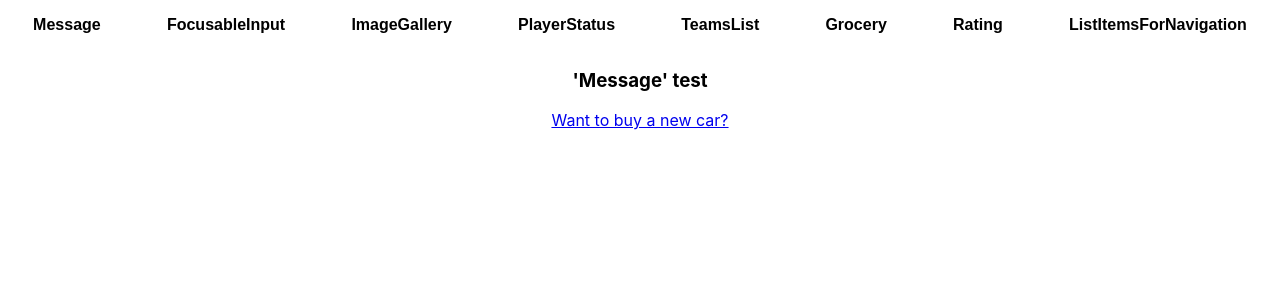
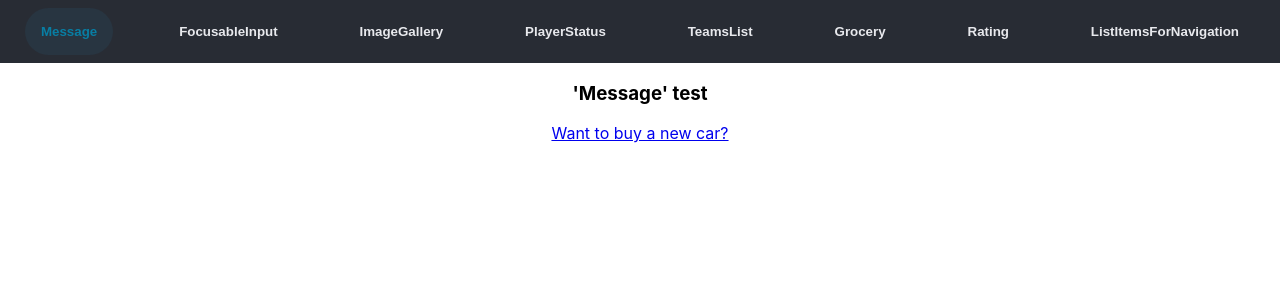
Before and after one commit to jnoziglia/frontend-challenge, a React (Create React App) app: page / in a window 1280 px wide. Shown: the top 300 px of the page. Built offline with nearby package versions, Linux system fonts and the light colour scheme.

Commit message:
Tidying up styles

```diff
--- a/src/App.css
+++ b/src/App.css
@@ -1,5 +1,7 @@
 .App {
   text-align: center;
+  --primary-color: #282c34;
+  --highlight-color: #087ea4;
 }
 
 .App-logo {
@@ -14,7 +16,7 @@
 }
 
 .App-header {
-  background-color: #282c34;
+  background-color: var(--primary-color);
   min-height: 100vh;
   display: flex;
   flex-direction: column;
@@ -37,25 +39,64 @@
   }
 }
 
+button {
+  background-color: var(--highlight-color);
+  border-radius: 5rem;
+  padding: 0.5rem 1rem;
+  border: none;
+  color: #e8e9ed;
+  cursor: pointer;
+  margin: 0 0.5rem;
+}
+
+button:hover {
+  background-color: #0d6d8c;
+}
+
+button:active {
+  background-color: #283541;
+}
+
 .App .navigation {
   display: flex;
   justify-content: space-around;
   width: 100%;
+  flex-wrap: wrap;
+  background-color: var(--primary-color);
+  padding: 1vh 0;
 }
 
 .App .navigation button {
   background: none;
-  border: none;
-  cursor: pointer;
-  font-size: 1rem;
   font-weight: bold;
   outline: none;
   padding: 1rem;
   text-align: center;
+  color: #e8e9ed;
+  margin: 0;
+}
+
+.App .navigation button:hover {
+  background-color: #2d323b;
+}
+
+.App .navigation button.active {
+  background-color: #283541;
+  color: var(--highlight-color);
+}
+
+.App ul {
+  list-style: none;
+  padding: 0;
+}
+
+.App .container {
+  max-width: 1200px;
+  margin: 0 auto;
 }
 
 .stars {
-  color: #61dafb;
+  color: #f9cc28;
   font-size: 2rem;
   cursor: pointer;
 }
@@ -63,22 +104,45 @@
 .gallery {
   display: flex;
   flex-wrap: wrap;
-  border-top: 1px solid black;
 }
 
-.gallery .image {
+.gallery__item {
   position: relative;
-  border-right: 1px solid black;
-  border-bottom: 1px solid black;
+  max-width: 20rem;
+  margin: 1rem;
 }
 
-.gallery .image .remove {
+.gallery__item__img {
+  width: 100%;
+}
+
+.gallery__item__remove {
   position: absolute;
   top: 0;
   right: 0;
+  padding: 0;
+  margin: 0;
   cursor: pointer;
   background: none;
   border: none;
   font-weight: bolder;
   font-size: 1.2rem;
+  color: rgba(128, 128, 128, 0.5)
 }
+
+.gallery__item__remove:hover {
+  color: rgba(128, 128, 128, 1);
+  background: none
+}
+
+.teams__item {
+  display: flex;
+  align-items: center;
+  justify-content: space-around;
+  margin-top: 2vh;
+}
+
+.teams__item__name,
+.teams__item__info {
+  flex-grow: 1;
+}
--- a/src/App.js
+++ b/src/App.js
@@ -58,11 +58,13 @@ export default function App() {
       <div className="navigation">
         {/* Render here each component from the "components" directory */}
         { SECTIONS.map((section, index) => (
-          <button key={index} onClick={() => setActiveSection(section)}>{section}</button>
+            <button key={index} onClick={() => setActiveSection(section)} className={section === activeSection ? "active" : ""}>{section}</button>
         )) }
       </div>
       <h3>'{activeSection}' test</h3>
-      { section }
+      <div className="container">
+        { section }
+      </div>
       <br />
     </div>
   );
--- a/src/components/Grocery.jsx
+++ b/src/components/Grocery.jsx
@@ -32,19 +32,19 @@ function Product(props) {
 	}
 
 	return (
-		<li>
-			<span>
+		<li className="grocery__item">
+			<span className="grocery__item__name">
 				{props.name} - votes: {props.votes}
 			</span>
-			<button onClick={handlePlus}>+</button>
-			<button onClick={handleMinus}>-</button>
+			<button className="grocery__item__action--plus" onClick={handlePlus}>+</button>
+			<button className="grocery__item__action--minus" onClick={handleMinus}>-</button>
 		</li>
 	);
 }
 
 export function Grocery({ products, onVote }) {
 	return (
-		<ul>
+		<ul className="grocery">
 			{products.map((product, index) => <Product key={product.name} onVote={(vote) => onVote(index, vote)} name={product.name} votes={product.votes} />)}
 		</ul>
 	);
--- a/src/components/ImageGallery.jsx
+++ b/src/components/ImageGallery.jsx
@@ -17,9 +17,9 @@ function Image({ src, onRemove }) {
 	}
 	else {
 		return (
-			<div className="image">
-				<img src={src} alt="" />
-				<button className="remove" onClick={() => setIsRemoved(true)}>X</button>
+			<div className="gallery__item">
+				<img className="gallery__item__img" src={src} alt="" />
+				<button className="gallery__item__remove" onClick={() => setIsRemoved(true)}>X</button>
 			</div>
 		);
 	}
--- a/src/components/TeamsList.jsx
+++ b/src/components/TeamsList.jsx
@@ -67,12 +67,12 @@ const TEAMS = [
 
 const Team = ({ name, players, games }) => {
 	return (
-		<li key={name}>
-			<div className="team">
-				<div className="name">{name}</div>
-				<div className="players">{players.length}</div>
-				<div className="score">{games.reduce((acc, game) => acc + game.score, 0)}</div>
-			</div>
+		<li key={name} className="teams__item">
+				<div className="teams__item__name">{name}</div>
+				<div className="teams__item__info">
+					<div className="teams__item__info__players">Players: {players.length}</div>
+					<div className="teams__item__info__score">Score: {games.reduce((acc, game) => acc + game.score, 0)}</div>
+				</div>
 		</li>
 	);
 }
```
